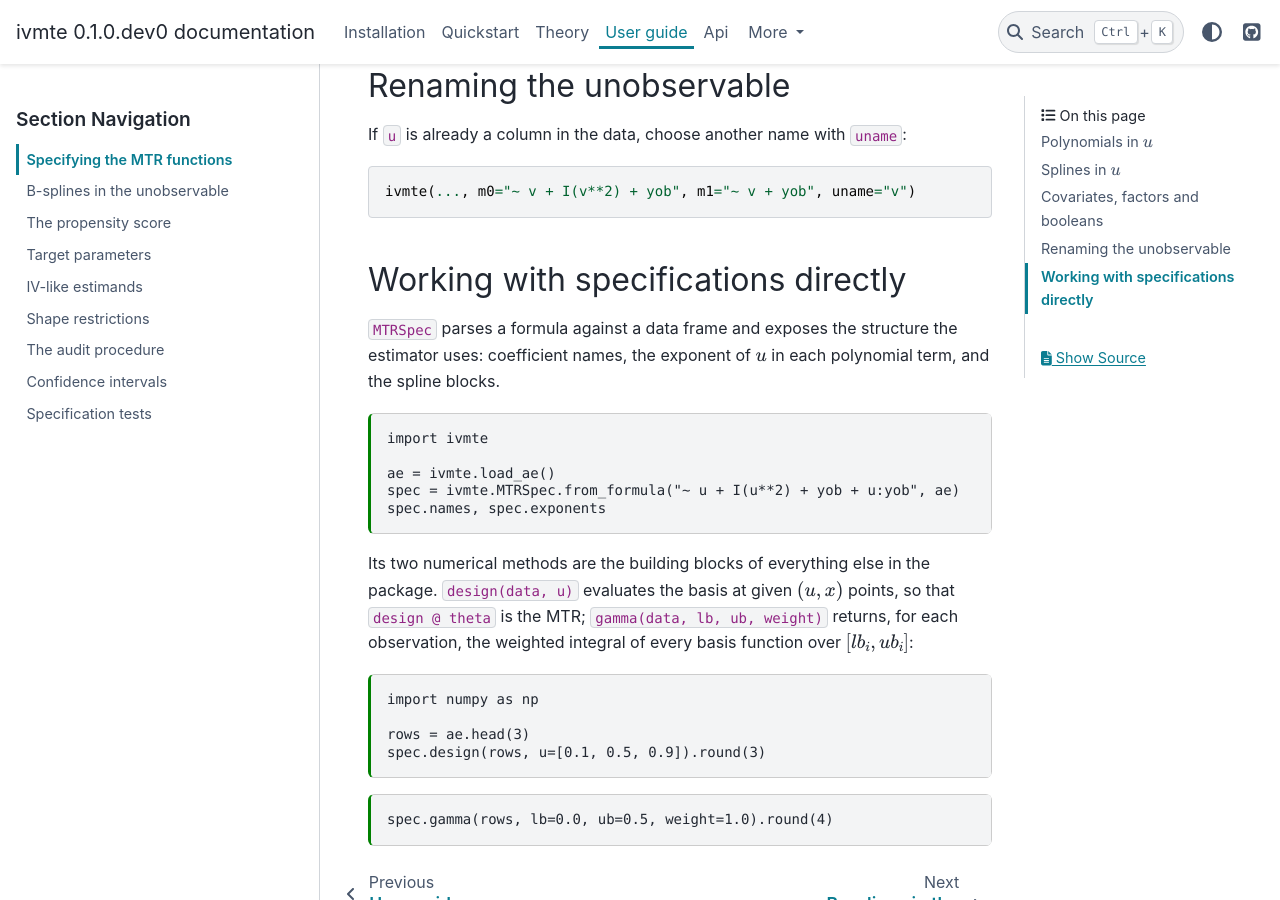
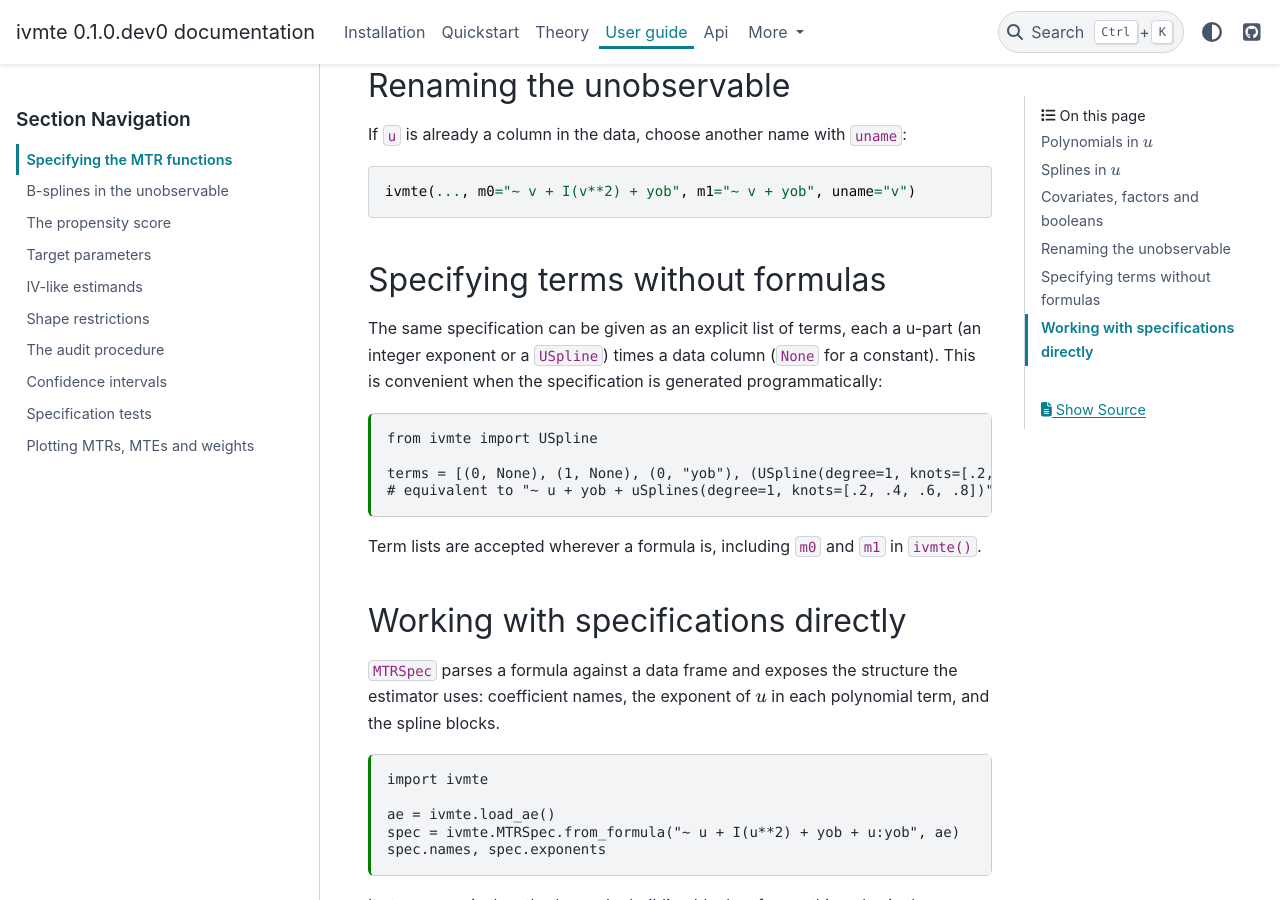
Before and after one commit to Alexr951/pymte, a Sphinx documentation site: the page built from docs/guide/mtr-specification.md, in a window 1280 px wide and 900 px high, scrolled down 1398 px. Built offline with Sphinx 7.4.7 and the PyData theme 0.15.4, drawn with Linux system fonts in a browser that asks for light colours.

Commit message:
Document plotting and term-list specifications

````diff
--- a/docs/guide/index.md
+++ b/docs/guide/index.md
@@ -12,4 +12,5 @@ shape-restrictions
 audit
 confidence-intervals
 specification-tests
+plotting
 ```
--- a/docs/guide/mtr-specification.md
+++ b/docs/guide/mtr-specification.md
@@ -67,6 +67,23 @@ If `u` is already a column in the data, choose another name with `uname`:
 ivmte(..., m0="~ v + I(v**2) + yob", m1="~ v + yob", uname="v")
 ```
 
+## Specifying terms without formulas
+
+The same specification can be given as an explicit list of terms, each a
+u-part (an integer exponent or a `USpline`) times a data column (`None` for
+a constant). This is convenient when the specification is generated
+programmatically:
+
+```{code-cell} python
+from ivmte import USpline
+
+terms = [(0, None), (1, None), (0, "yob"), (USpline(degree=1, knots=[.2, .4, .6, .8]), None)]
+# equivalent to "~ u + yob + uSplines(degree=1, knots=[.2, .4, .6, .8])"
+```
+
+Term lists are accepted wherever a formula is, including `m0` and `m1` in
+`ivmte()`.
+
 ## Working with specifications directly
 
 `MTRSpec` parses a formula against a data frame and exposes the structure
````
Also changed, not shown: docs/guide/plotting.md (added, +53 -0 lines).
